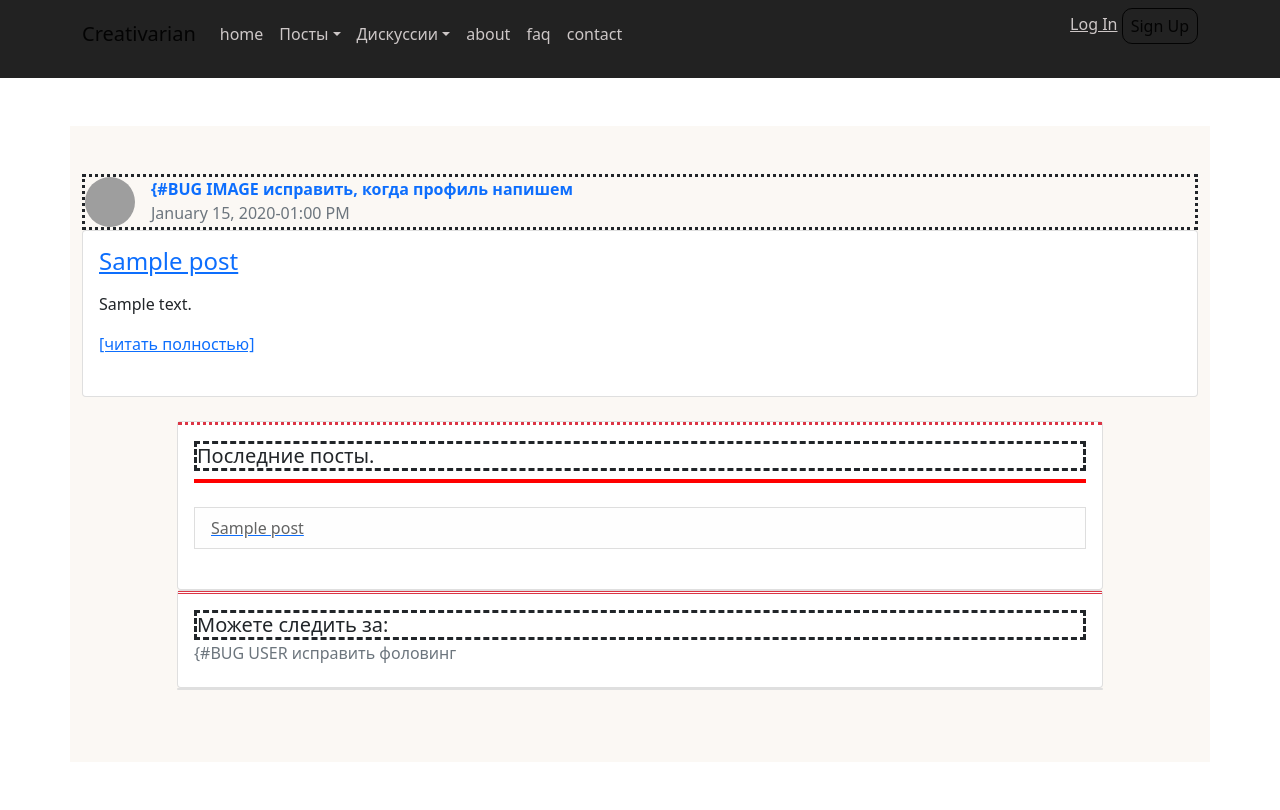
After one commit to finking/django_practice, a Django app: page /home/ in a window 1280 px wide. The commit adds this page. Run offline with Django 4.2, Linux system fonts and the light colour scheme; tables that the repository leaves empty hold one stand-in row (values such as "Sample post"); parts of the project's set-up code (start-up, migrations or seed data) failed here and were passed over; some libraries are stand-ins or nearby versions; grey boxes are pictures that could not be loaded.

Commit message:
Added HomePostListViewAllUsers. Les_til_6/21

```diff
--- /dev/null
+++ b/blog/templates/blog/home.html
@@ -0,0 +1,148 @@
+{% extends "blog/base.html" %}
+
+{% block title %}Домашняя страница{% endblock %}
+
+{% block content %}
+
+<section class="py-5">
+
+    <div class="container py-5" style="background: #fbf8f4;">
+
+        <div class="row row-cols-1 row-cols-sm-2 row-cols-lg-3 d-sm-flex justify-content-sm-center">
+
+            <div class="col-xxl-7 mb-4 col-md-12 col-sm-12">
+                     {# тело поста#}
+                     {% for post in posts %}
+                <div class="d-flex flex-column align-items-center align-items-sm-start" style="border-style: dotted;">
+
+                    <div class="d-flex"><img class="rounded-circle flex-shrink-0 me-3 fit-cover" width="50" height="50" src="assets/img/team/avatar2.jpg">
+
+                        <div>
+
+                            <p class="fw-bold text-primary mb-0">
+
+                            {#BUG IMAGE исправить, когда профиль напишем
+                {#<a class="mr-2 h4" href="{% url 'profile-detail-view' post.author.pk %}">{{ post.author }}</a>#}
+
+
+                            </p>
+                            <p class="text-muted mb-0">{{ post.date_created|date:"F d, Y-h:i A" }}</p>
+                        </div>
+                    </div>
+                </div>
+                <div class="card">
+                    <div class="card-body">
+                        <h4 class="card-title">
+                            <a class="article-title" href="{% url 'post-detail' post.id %}">{{ post.title }}</a>
+                        </h4>
+                        <p class="card-text">
+                            {{ post.content|safe|linebreaks|truncatewords_html:"20" }}
+
+                        </p>
+
+                        <a class="link-primary card-link" href="{% url 'post-detail' post.id %}">[читать полностью]</a>
+                        <br><br>
+
+
+
+
+                    </div>
+
+                </div>
+               {# END тело поста#}
+               {% endfor %}
+
+
+               {% if is_paginated %}
+
+               {% if page_obj.has_previous %}
+                 <a class="btn btn-outline-info mb-4" href="?page=1">первая</a>
+                 <a class="btn btn-outline-info mb-4" href="?page={{page_obj.previous_page_number}}">предыдущая</a>
+               {% endif %}
+
+               {% for num in page_obj.paginator.page_range %}
+                 {% if page_obj.number == num %}
+                   <a class="btn btn-info mb-4" href="?page={{num}}">{{num}}</a>
+                 {% elif num > page_obj.number|add:'-3' and num < page_obj.number|add:'3' %}
+                 <a class="btn btn-outline-info mb-4" href="?page={{num}}">{{num}}</a>
+                 {% endif %}
+               {% endfor %}
+
+               {% if page_obj.has_next %}
+                 <a class="btn btn-outline-info mb-4" href="?page={{page_obj.next_page_number}}">следующая</a>
+                 <a class="btn btn-outline-info mb-4" href="?page={{page_obj.paginator.num_pages}}">последняя</a>
+               {% endif %}
+
+             {% endif %}
+
+
+            </div>
+
+                <!-- SIDEBAR -->
+            <div class="col mb-4 col-sm-10 col-md-10">
+                <div class="d-flex flex-column align-items-center align-items-sm-start">
+                    <div class="d-flex">
+                        <div><!--пока не используется можно подписку на рассылку или банер, напишите чего нибудь и посмотрите где это --></div>
+                    </div>
+                </div>
+
+
+                <div class="card">
+                    <div class="card-body" style="border-top-style: dotted;border-top-color: var(--bs-red);">
+                        <h5 class="card-title" style="border-style: dashed;">Последние посты.</h5>
+
+                        <div class="content-section" style="border-top: 4px solid red;">
+
+                            <br>
+                            <!-- <p class="text-muted">You can put any information here you'd like. -->
+                                <ul class="list-group">
+                                    {% if posts.0 %}
+                                      <a href="{% url 'post-detail' posts.0.pk %}"><li class="list-group-item list-group-item-light">{{ posts.0.title }}</li></a>
+                                    {% endif %}
+                                    {% if posts.1 %}
+                                      <a href="{% url 'post-detail' posts.1.pk %}"><li class="list-group-item list-group-item-light">{{ posts.1.title }}</li></a>
+                                    {% endif %}
+                                    {% if posts.2 %}
+                                      <a href="{% url 'post-detail' posts.2.pk %}"><li class="list-group-item list-group-item-light">{{ posts.2.title }}</li></a>
+                                    {% endif %}
+                                    {% if posts.3 %}
+                                      <a href="{% url 'post-detail' posts.3.pk %}"><li class="list-group-item list-group-item-light">{{ posts.3.title }}</li></a>
+                                    {% endif %}
+                                    {% if posts.4 %}
+                                      <a href="{% url 'post-detail' posts.4.pk %}"><li class="list-group-item list-group-item-light">{{ posts.4.title }}</li></a>
+                                    {% endif %}
+                                </ul>
+                                <br>
+                        </div>
+                    </div>
+                </div>
+                <div class="card">
+                    <div class="card-body" style="border-top-style: double;border-top-color: var(--bs-red);">
+                        <h5 class="card-title" style="border-style: dashed;">Можете следить за:</h5>
+                        <h6 class="text-muted card-subtitle mb-2">
+                        {#BUG USER исправить фоловинг
+          {% for user in random_users %}
+{#<a href="{% url 'profile-detail-view' user.pk %}"><li class="list-group-item list-group-item-light">{{ user.username }}</li></a>#}
+          {% endfor %}
+                    </h6>
+                    </div>
+                </div>
+                <div class="card"></div>
+            </div>
+        </div>
+    </div>
+
+</section>
+
+
+{% endblock %}
+{% block script %}
+<script>
+
+  var colors = ['#FB9797', '#FB84BD', '#EA84FB', '#FF6D3F', '#4270E7', 'green', 'blue'];
+    $('.add-border').each(function() {
+        $(this).css('border-top', "3px solid " + colors[Math.floor(Math.random() * colors.length)]);
+    });
+
+</script>
+{% endblock %}
--- a/blog/urls.py
+++ b/blog/urls.py
@@ -1,9 +1,10 @@
 from django.urls import path
-from .views import UserPostListView, PostCreateView, PostDetailView, PostDeleteView, PostUpdateView, index
+from .views import UserPostListView, PostCreateView, PostDetailView, PostDeleteView, PostUpdateView, index, HomePostListViewAllUsers
 
 
 urlpatterns = [
     path("", index, name="index-home"),
+    path("home/", HomePostListViewAllUsers.as_view(), name="blog-home"),
     path('post/user/<str:username>/', UserPostListView.as_view(), name='user-posts-list'),
     path('post/new/', PostCreateView.as_view(), name='post-create'),
     path('post/delete/<int:pk>/', PostDeleteView.as_view(), name='post-delete'),
--- a/blog/views.py
+++ b/blog/views.py
@@ -4,6 +4,7 @@ from django.shortcuts import render, get_object_or_404
 from django.urls import reverse_lazy
 from django.views.generic import ListView, CreateView, DetailView, DeleteView, UpdateView
 from .models import Post
+import random
 
 
 def index(request):
@@ -92,3 +93,25 @@ class PostUpdateView(LoginRequiredMixin, UserPassesTestMixin, UpdateView):
 
     def get_success_url(self):
         return reverse_lazy("post-detail", kwargs={"pk": self.object.pk})
+
+
+class HomePostListViewAllUsers(ListView):
+    model = Post
+    template_name = 'blog/home.html'
+    context_object_name = 'posts'
+    ordering = ['date_created']
+    paginate_by = 3
+
+    def get_context_data(self, *, object_list=None, **kwargs):
+        context = super(HomePostListViewAllUsers, self).get_context_data()
+        users = list(User.objects.exclude(pk=self.request.user.pk))
+
+        if len(users) > 3:
+            out = 3
+        else:
+            out = len(users)
+
+        random_users = random.sample(users, out)
+        context['random_users'] = random_users
+
+        return context
--- a/templates/templates_project/navbar.html
+++ b/templates/templates_project/navbar.html
@@ -7,7 +7,7 @@
                 <li class="nav-item dropdown"><a class="dropdown-toggle nav-link" aria-expanded="false" data-bs-toggle="dropdown" href="#" style="color: rgba(224,217,217,0.9);">Посты</a>
                     <div class="dropdown-menu">
                         <a class="dropdown-item" href="{% url 'post-create' %}">Добавить пост</a>
-                        <a class="dropdown-item" href="#">Все посты</a>
+                        <a class="dropdown-item" href="{% url 'blog-home' %}">Все посты</a>
                         <a class="dropdown-item" href="{% url 'user-posts-list' user %}">Мои посты</a></div>
                 </li>
                 <li class="nav-item dropdown"><a class="dropdown-toggle nav-link" aria-expanded="false" data-bs-toggle="dropdown" href="#" style="color: rgba(224,217,217,0.9);">Дискуссии</a>
```
